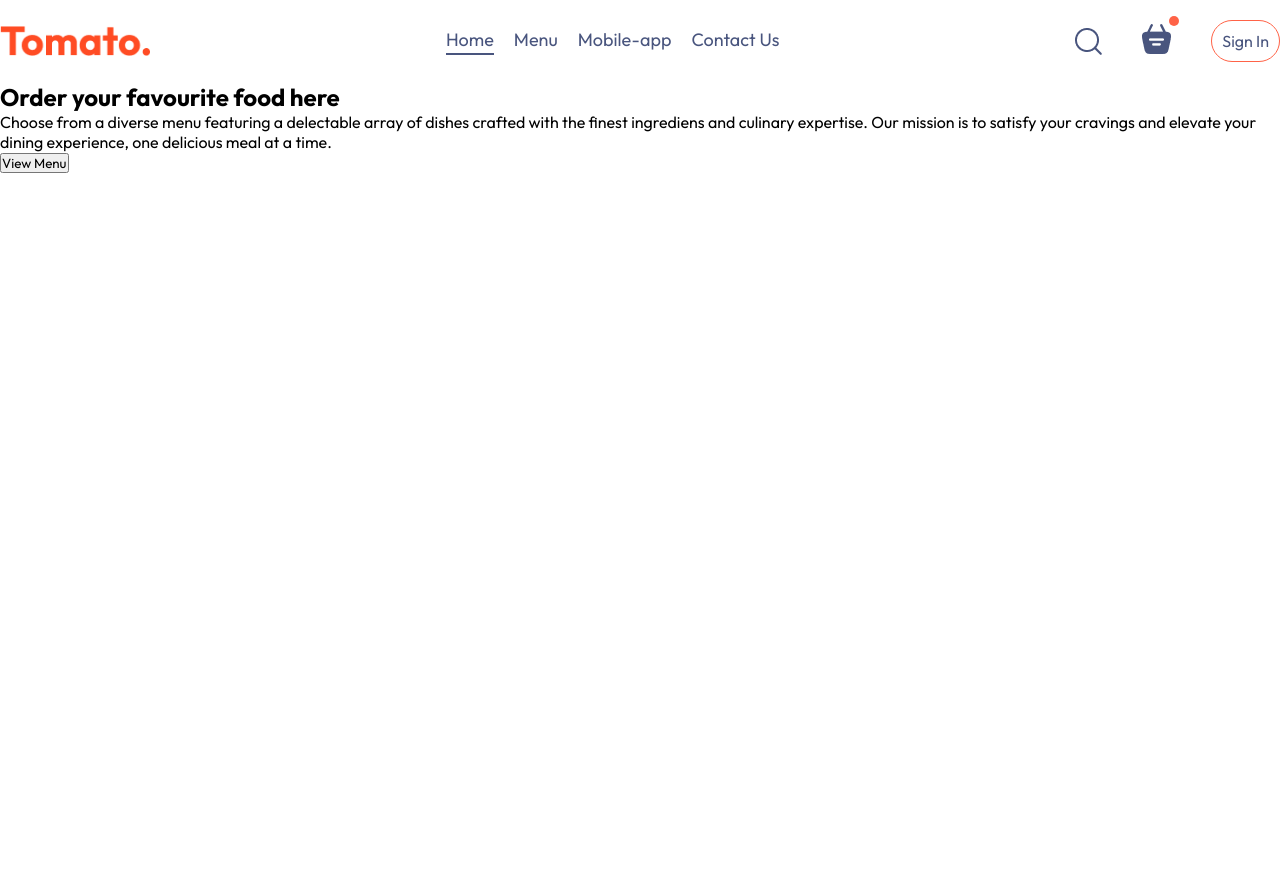
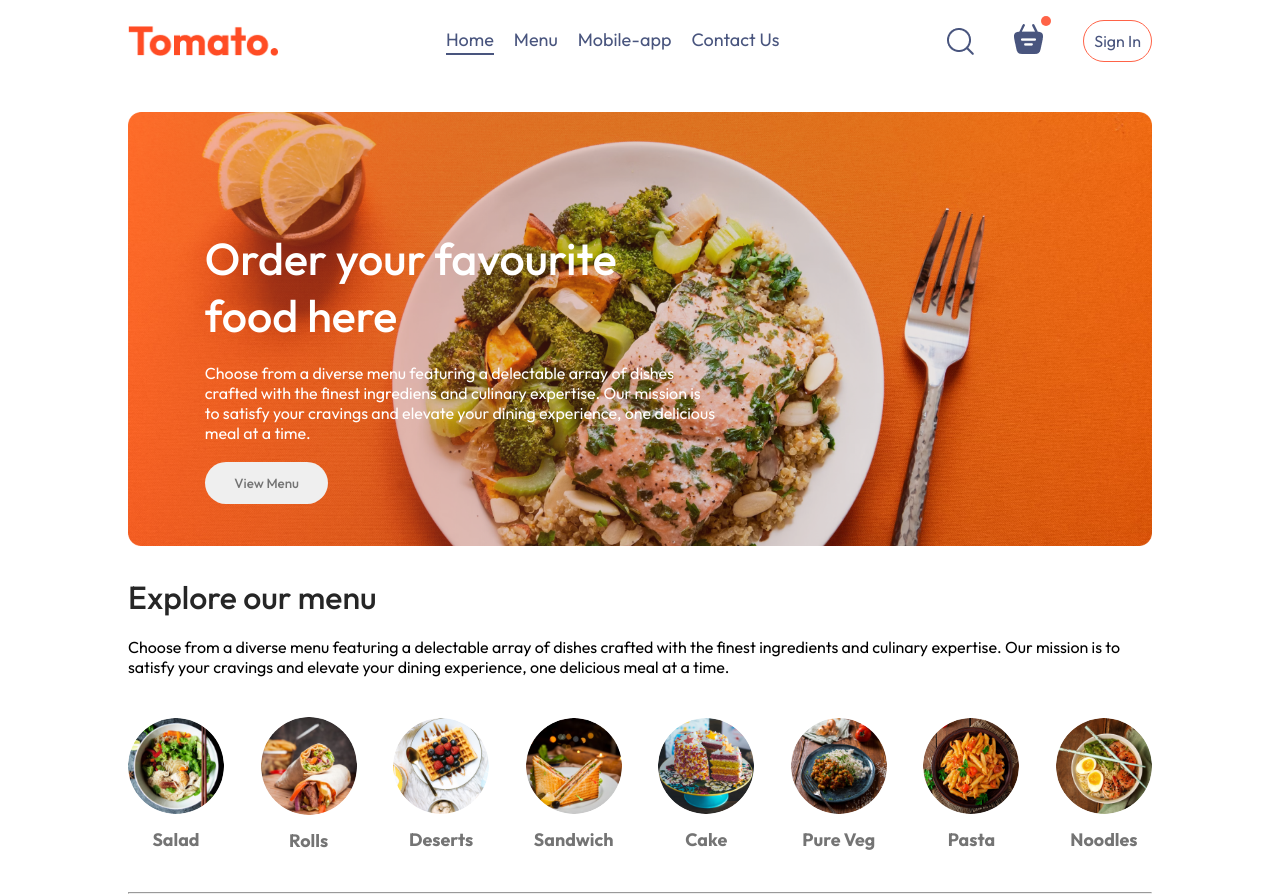
Before and after one commit to clairemuiru1/Food-Delivery, a React (Vite) app in the folder client/: page / in a window 1280 px wide. Before the commit the page ends 800 px from the top, so only its background shows below. Built offline with nearby package versions, Linux system fonts and the light colour scheme.

Commit message:
"Done with Menu List"

```diff
--- /dev/null
+++ b/client/src/components/ExploreMenu/ExploreMenu.css
@@ -0,0 +1,49 @@
+.explore{
+    display: flex;
+    flex-direction: column;
+    gap: 20px;
+}
+.explore h1{
+    font-weight: 500;
+    color: #262626;
+}
+.text{
+    max-width:60 ;
+    columns: #808080;
+}
+.explore-menu-list{
+    display: flex;
+    justify-content: space-between;
+    align-items:center ;
+    gap: 30px;
+    text-align: center;
+    margin: 20px 0px;
+    overflow-x: scroll;
+}
+.explore-menu-list::-webkit-scrollbar{
+    display: none;
+}
+.explore-menu-item img{
+    width: 7.5vw;
+    min-width: 80px;
+    cursor: pointer;
+    border-radius: 50%;
+    transition: 0.2s;
+}
+.explore-menu-item h3{
+    margin-top: 10px;
+    color: #747474;
+    font-size: max(1.4vw,16px);
+    cursor: pointer;
+}
+.explore-menu hr{
+    margin: 10px 10px;
+    height: 2px;
+    background-color: #e2e2e2;
+    border: none;
+
+}
+.explore-menu-item .active{
+    border: 4px solid tomato ;
+    padding: 2px;
+}
--- /dev/null
+++ b/client/src/components/ExploreMenu/ExploreMenu.jsx
@@ -0,0 +1,27 @@
+import React from 'react';
+import "./ExploreMenu.css";
+import { menu_list as Menu_list } from "../../assets/assets";
+
+function ExploreMenu({category, setCategory}) {
+    return (
+        <div className='explore' id='explore'>
+            <h1>Explore our menu</h1>
+            <p className='text'> Choose from a diverse menu featuring a delectable array of dishes crafted with the finest ingredients and culinary expertise. Our mission is to satisfy your cravings and elevate your dining experience, one delicious meal at a time. </p>
+            <div className="explore-menu-list">
+                {
+                    Menu_list.map((item, index) => {
+                        return (
+                            <div onClick={()=>setCategory(prev=>prev===item.menu_name?"All":item.menu_name)} className="explore-menu-item" key={index}>
+                                <img className={category===item.menu_name?"active":""}src={item.menu_image} alt={item.menu_name}/>
+                                <h3>{item.menu_name}</h3>
+                            </div>
+                        )
+                    })
+                }
+            </div>
+            <hr/>
+        </div>
+    );
+}
+
+export default ExploreMenu;
--- a/client/src/components/Header/Header.css
+++ b/client/src/components/Header/Header.css
@@ -0,0 +1,35 @@
+.header{
+    height: 34vw;
+    margin: 30px auto;
+    background: url('/header_img.png') no-repeat;
+    background-size:contain ;
+    position: relative;
+}
+.header-contents{
+    position: absolute;
+    display: flex;
+    flex-direction: column;
+    align-items: start;
+    gap: 1.5vw;
+    max-width: 50%;
+    bottom: 10%;
+    left: 6vw;
+    animation: fadeIn 3s;
+}
+.header h2{
+    font-weight: 500;
+    color: white;
+    font-size: max(3.5vw, 20px);
+}
+.header p{
+    color: white;
+    font-size: 1.vw;
+}
+.header-contents button{
+    border: none;
+    color: #747474;
+    font-weight: 500;
+    padding: 1vw 2.3vw;
+    font-size: max(1vw 13px);
+    border-radius: 50px;
+}
--- a/client/src/index.css
+++ b/client/src/index.css
@@ -12,3 +12,15 @@
   text-decoration: none;
   color: inherit;
 }
+.app{
+  width: 80%;
+  margin: auto;
+}
+@keyframes fadeIn {
+  0%{
+    opacity: 0;
+  }
+  100%{
+    opacity: 1;
+  }
+}
--- a/client/src/pages/Home/Home.jsx
+++ b/client/src/pages/Home/Home.jsx
@@ -1,10 +1,13 @@
-import React from 'react'
+import React, { useState } from 'react'
 import "./Home.css"
 import Header from '../../components/Header/Header'
+import ExploreMenu from '../../components/ExploreMenu/ExploreMenu'
 function Home() {
+    const [category ,setCategory]= useState("All")
   return (
     <div>
       <Header/>
+      <ExploreMenu category={category} setCategory={setCategory}/>
     </div>
   )
 }
```
